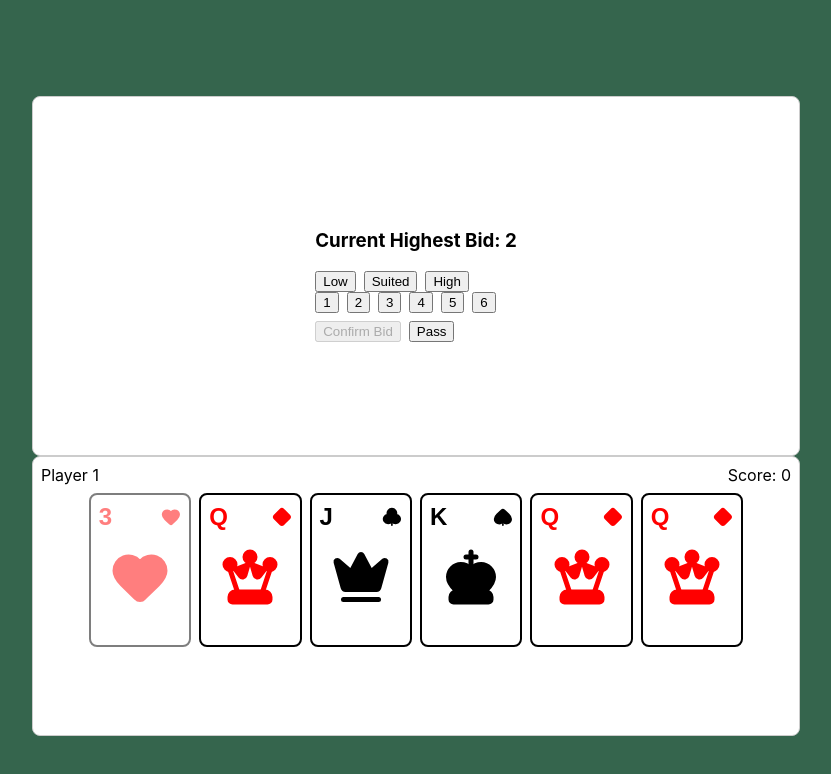
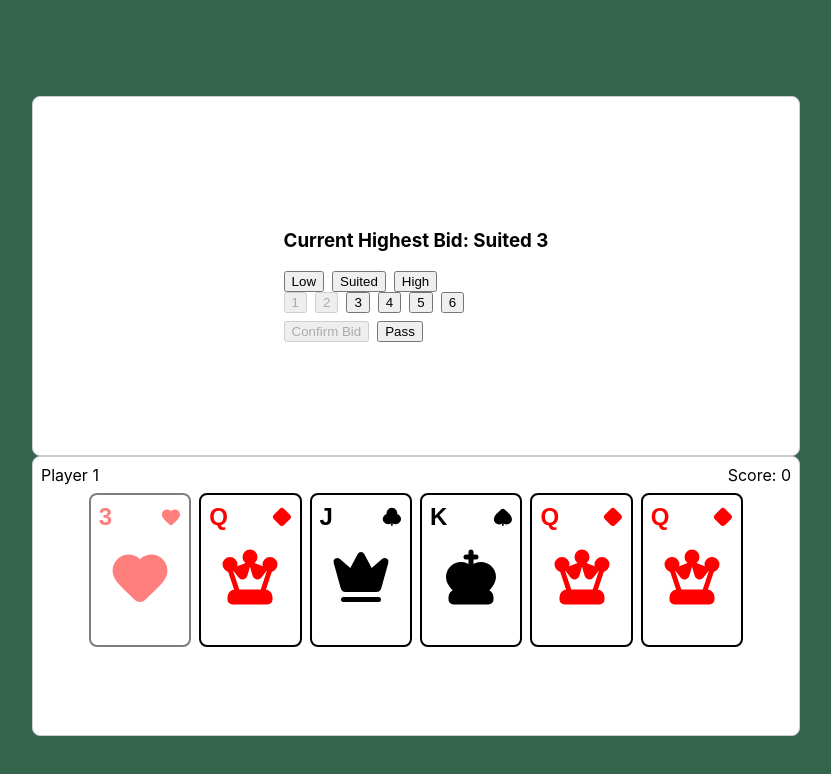
Before and after one commit to aernberger/Bid-Euchre, a React (Create React App) app in the folder Frontend/bideuchre-client/: page / in a window 1280 px wide. Shown: the top 774 px of the page, without its empty margins (224-1055 px from the left). Built offline with nearby package versions, Linux system fonts and the light colour scheme.

Commit message:
Bidding invalidtion

```diff
--- a/Frontend/bideuchre-client/src/components/PlayingBox.tsx
+++ b/Frontend/bideuchre-client/src/components/PlayingBox.tsx
@@ -3,24 +3,37 @@ import { useState } from 'react';
 import PlayingCard from "./PlayingCard.tsx";
 import WhiteBox from "./WhiteBox.tsx";
 
-type Suit = "hearts" | "spades" | "diamonds" | "clubs";
+type BidType = "Low" | "Suited" | "High";
 
-interface Card {
-    suit: Suit;
-    value: string;
-    disabled?: boolean;
+interface Bid {
+    type: BidType;
+    number: number;
 }
+
 
 interface PlayingBoxProperties {
     biddingPhase: boolean;
     playingPhase: boolean;
 
-    currentHighBid: number;
-    onBidSubmit: (bid: number) => void;
+    currentHighBid: Bid | null;
+    onBidSubmit: (bid: Bid) => void;
 
     currentTrick: Card[];
     trumpSuit?: Suit;
     isPlayerTurn: boolean;
+}
+
+const bidTypeRank: Record<BidType, number> = {
+    Low: 0,
+    Suited: 1,
+    High: 2,
+};
+
+function isBidValid(type: BidType, number: number, currentHighBid: Bid | null): boolean {
+    if (!currentHighBid) return true;
+    if (number > currentHighBid.number) return true;
+    if (number === currentHighBid.number && bidTypeRank[type] > bidTypeRank[currentHighBid.type]) return true;
+    return false;
 }
 
 export default function PlayingBox({
@@ -32,43 +45,58 @@ export default function PlayingBox({
     trumpSuit,
     isPlayerTurn
 }: PlayingBoxProperties) {
-    const [selectedBid, setSelectedBid] = useState<number | null>(null);
+    const [selectedType, setSelectedType] = useState<BidType | null>(null);
+    const [selectedNumber, setSelectedNumber] = useState<number | null>(null);
+
+    const canConfirm = selectedType !== null && selectedNumber !== null
+        && isBidValid(selectedType, selectedNumber, currentHighBid);
 
     return (
         <WhiteBox height={"clamp(333px, 45vh, 625px)"}>
             {biddingPhase && (
                 <div>
-                    <h3>Current Highest Bid: {currentHighBid}</h3>
+                    <h3>Current Highest Bid: {currentHighBid ? `${currentHighBid.type} ${currentHighBid.number}` : "None"}</h3>
                     <div style={{ display: "flex", gap: "8px" }}>
                         {["Low", "Suited", "High"].map((bid) => (
                             <button
                                 key={bid}
-                                onClick={() => setSelectedBid(bid === "Pass" ? 0 : bid as number)}
-                                style={{ fontWeight: selectedBid === bid ? "bold" : "normal" }}
+                                onClick={() => setSelectedType(bid as BidType)}
+                                style={{ fontWeight: selectedType === bid ? "bold" : "normal" }}
                             >
                                 {bid}
                             </button>
                         ))}
                     </div>
                     <div style={{ display: "flex", gap: "8px" }}>
-                        {[1, 2, 3, 4, 5, 6].map((bid) => (
-                            <button
-                                key={bid}
-                                onClick={() => setSelectedBid(bid === "Pass" ? 0 : bid as number)}
-                                style={{ fontWeight: selectedBid === bid ? "bold" : "normal" }}
-                            >
-                                {bid}
-                            </button>
-                        ))}
+                        {[1, 2, 3, 4, 5, 6].map((num) => {
+                            // A number is invalid if no type could make it a valid bid
+                            const anyTypeValid = (["Low", "Suited", "High"] as BidType[]).some(
+                                (t) => isBidValid(t, num, currentHighBid)
+                            );
+                            return (
+                                <button
+                                    key={num}
+                                    disabled={!anyTypeValid}
+                                    onClick={() => setSelectedNumber(num)}
+                                    style={{ fontWeight: selectedNumber === num ? "bold" : "normal" }}
+                                >
+                                    {num}
+                                </button>
+                            );
+                        })}
                     </div>
                     <div style={{ display: "flex", gap: "8px", marginTop: "8px" }}>
                         <button
-                            disabled={selectedBid === null}
-                            onClick={() => selectedBid !== null && onBidSubmit(selectedBid)}
+                            disabled={!canConfirm}
+                            onClick={() => {
+                                if (selectedType && selectedNumber) {
+                                    onBidSubmit({ type: selectedType, number: selectedNumber });
+                                }
+                            }}
                         >
                             Confirm Bid
                         </button>
-                        <button onClick={() => onBidSubmit(0)}>
+                        <button onClick={() => onBidSubmit({ type: "Low", number: 0 })}>
                             Pass
                         </button>
                     </div>
--- a/Frontend/bideuchre-client/src/pages/game.tsx
+++ b/Frontend/bideuchre-client/src/pages/game.tsx
@@ -22,7 +22,7 @@ export default function Game() {
         { suit: "clubs" as Suit, value: "7" },
     ];
 
-    const handleBidSubmit = (bid: number) => {
+    const handleBidSubmit = (bid: Bid) => {
         console.log("Bid submitted:", bid);
         setBiddingPhase(false);
         setPlayingPhase(true);
@@ -52,7 +52,7 @@ export default function Game() {
                 playingPhase={playingPhase}
                 hand={cards}
                 onCardClick={handleCardClick}
-                currentHighBid={2}
+                currentHighBid={{ type: "Suited", number: 3 }}
                 onBidSubmit={handleBidSubmit}
                 currentTrick={fakeTrick}
                 trumpSuit="hearts"
```
